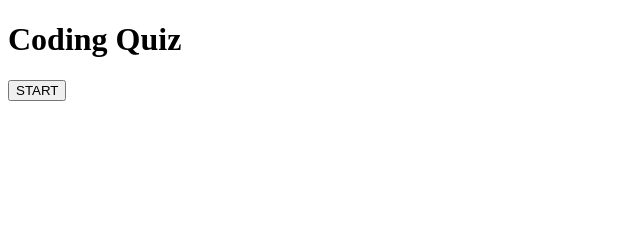
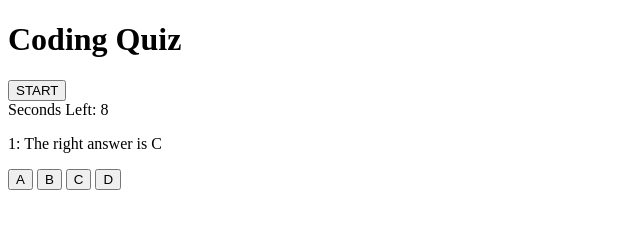
Before and after one commit to srlevit94/-mc-coding-quiz-m04-challenge, a plain HTML site: page index.html in a window 1280 px wide. Both pictures are taken after a click on the button "START". Shown: the whole page, without its empty margins (0-640 px from the left). Drawn offline with Linux system fonts and the light colour scheme.

```diff
--- a/index.html
+++ b/index.html
@@ -15,7 +15,7 @@
         <button id="start">START</button>
     </header>
 
-    <div class="card" id="quiz" style.display="none">
+    <div class="card" id="quiz" >
 
         <div id="timer">Seconds remaining:</div>
 
--- a/script.js
+++ b/script.js
@@ -1,3 +1,4 @@
+// defines variables using query selectors
 var startEl = document.getElementById("start");
 var quizEl = document.getElementById("quiz");
 var timerEl = document.getElementById("timer");
@@ -6,106 +7,123 @@ var choicesEl = document.getElementById("choices");
 var resultEl = document.getElementById("result");
 var finalScoreEl = document.getElementById("final-score");
 var initialsEl = document.getElementById("initials");
+var buttonA = document.getElementById("A");
+var buttonB = document.getElementById("B");
+var buttonC = document.getElementById("C");
+var buttonD = document.getElementById("D");
 
+//hides quiz and scoreboard until needed
 document.getElementById("quiz").style.display="none";
 document.getElementById("scoreboard").style.display="none";
 
-
+//An array of 5 questions, the possible options, and correct answer
 var questions = [
     {
         question: "1: The right answer is C",
-        choiceA: "AnsA",
-        choiceB: "AnsB",
-        choiceC: "AnsC",
-        choiceD: "AnsD",
-        correct: "C"
+        choiceA: "A",
+        choiceB: "B",
+        choiceC: "C",
+        choiceD: "D",
+        correctAns: "C"
     },
     {
         question: "2: The right answer is A",
-        choiceA: "AnsA",
-        choiceB: "AnsB",
-        choiceC: "AnsC",
-        choiceD: "AnsD",
-        correct: "A"
+        choiceA: "A",
+        choiceB: "B",
+        choiceC: "C",
+        choiceD: "D",
+        correctAns: "A"
     },
     {
         question: "3: The right answer is B",
-        choiceA: "AnsA",
-        choiceB: "AnsB",
-        choiceC: "AnsC",
-        choiceD: "AnsD",
-        correct: "B"
+        choiceA: "A",
+        choiceB: "B",
+        choiceC: "C",
+        choiceD: "D",
+        correctAns: "B"
     },
     {
         question: "4: The right answer is D",
-        choiceA: "AnsA",
-        choiceB: "AnsB",
-        choiceC: "AnsC",
-        choiceD: "AnsD",
-        correct: "D"
+        choiceA: "A",
+        choiceB: "B",
+        choiceC: "C",
+        choiceD: "D",
+        correctAns: "D"
     },
     {
         question: "5: The right answer is B",
-        choiceA: "AnsA",
-        choiceB: "AnsB",
-        choiceC: "AnsC",
-        choiceD: "AnsD",
-        correct: "B"
+        choiceA: "A",
+        choiceB: "B",
+        choiceC: "C",
+        choiceD: "D",
+        correctAns: "B"
     },
 
 ]
 
+//global varibales needed for timer, scorekeeping, and cycling through questions
 var finalQ = questions.length
 var currentQ= 0;
-var setTimer = 60;
+var secondsLeft = 10;
 var timerInterval;
 var score = 0;
 var correct;
 
 
 function cycleQuestions(){
-    if (currentQ === QuestionIndex){
-        return showScore();
+    if (currentQ === finalQ){
+        return showScoreBoard();
     }
-    var currentQ = questions[QuestionIndex];
-    questionsEl.innerHTML = "<p>" + currentQ.question + "</p>";
-    buttonA.innerHTML = currentQ.A;
-    buttonB.innerHTML = currentQ.B;
-    buttonC.innerHTML = currentQ.C;
-    buttonD.innerHTML = currentQ.D;
+    var showCurrentQ = questions[currentQ];
+    questionEl.innerHTML = "<p>" + showCurrentQ.question + "</p>";
+    buttonA.innerHTML = showCurrentQ.choiceA;
+    buttonB.innerHTML = showCurrentQ.choiceB;
+    buttonC.innerHTML = showCurrentQ.choiceC;
+    buttonD.innerHTML = showCurrentQ.choiceD;
 };
 
 // Shows hidden quiz, starts timer
 function startQuiz(){
-    quiz.style.display = "block";
-    generateQuizQuestion();
+    document.getElementById("quiz").style.display="block";
+    cycleQuestions();
+
 
     //Timer
     timerInterval = setInterval(function() {
-        setTimer--;
-        timer.textContent = "Time left: " + setTimer;
+        secondsLeft--;
+        timer.textContent = "Seconds Left: " + secondsLeft;
 
-        if(setTimer === 0) {
+        if(secondsLeft === 0) {
           clearInterval(timerInterval);
-          showScore();
+          showScoreBoard();
         }
       }, 1000);
 }
 
 // Checks whether answer is correct and adjusts timer/score accordingly
 function checkAnswer(answer){
-    correct = questions[QuestionIndex].correctAnswer;
+    correct = questions[currentQ].correctAns;
 
-    if (answer === correct && currentQuestionIndex !== finalQuestionIndex){
+    if (answer === correct && currentQ !== finalQ){
         score++;
-        QuestionIndex++;
-        generateQuizQuestion();
-    }else if (answer !== correct && QuestionIndex !== finalQuestionIndex){
-        QuestionIndex++;
+        currentQ++;
+        cycleQuestions();
+    }else if (answer !== correct && currentQ !== finalQ){
+        currentQ++;
         secondsLeft = secondsLeft - 5;
-        generateQuizQuestion();
+        cycleQuestions();
     }else{
-        showScore();
+        showScoreBoard();
     }
 }
-startEl.addEventListener("click",start);
+
+function showScoreBoard(){
+    startEl.style.display= "none"
+    quiz.style.display = "none"
+    document.getElementById("scoreboard").style.display="block";
+    clearInterval(timerInterval);
+    initialsEl.value = "";
+    finalScoreEl.innerHTML = "You got " + score + " out of " + questions.length + " correct!";
+}
+
+startEl.addEventListener("click", startQuiz);
```
Also changed, not shown: 1 other file.
